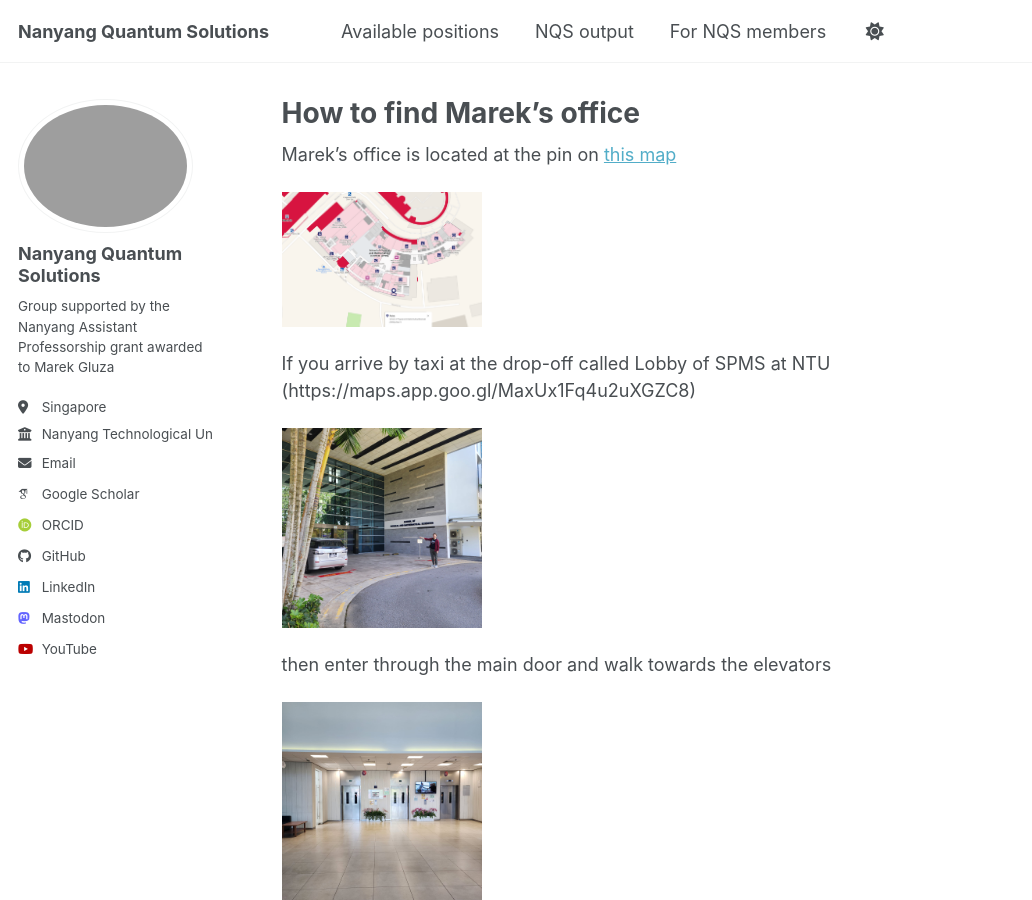
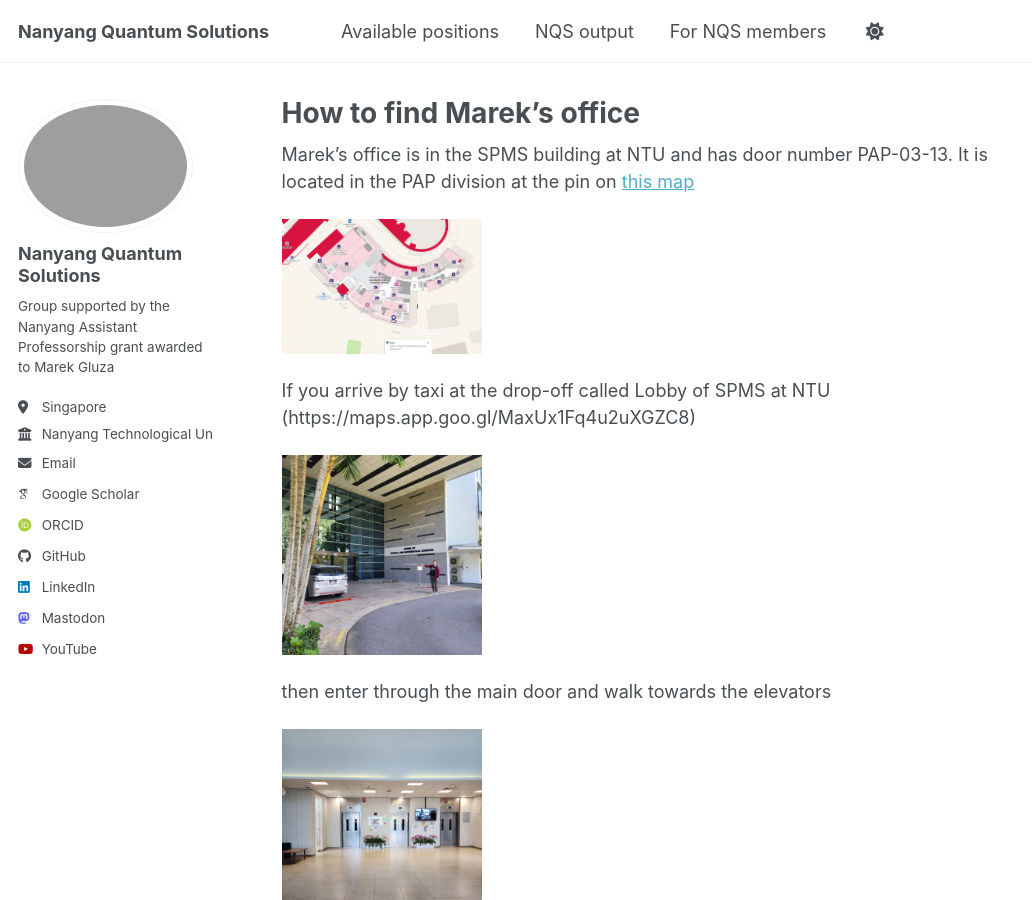
Before and after one commit to marekgluza/marekgluza.github.io, a Jekyll site: the page built from how_to_find_Marek.md, in a window 1280 px wide and 900 px high. Shown: the whole window, without its empty margins (0-1032 px from the left). Built offline with Jekyll 4.4.1, drawn with Linux system fonts in a browser that asks for light colours; some web fonts are replaced; a script bundle is joined from its source files by our own code; library files that are not in the unit come from our copies.

Commit message:
Update how_to_find_Marek.md

```diff
--- a/how_to_find_Marek.md
+++ b/how_to_find_Marek.md
@@ -2,7 +2,8 @@
 title: "How to find Marek's office"
 excerpt: ""
 ---
-Marek's office is located at the pin on [this map](https://maps.ntu.edu.sg/?mazemap_share_url=https%3A%2F%2Fuse.mazemap.com%2F%3Futm_medium%3Dlongurl%23v%3D1%26config%3Dntu-sg%26zlevel%3D3%26center%3D103.682088%2C1.341895%26zoom%3D19%26campusid%3D2123%26sharepoitype%3Dpoi%26sharepoi%3D1003300012)
+Marek's office is in the SPMS building at NTU and has door number PAP-03-13.
+It is located in the PAP division at the pin on [this map](https://maps.ntu.edu.sg/?mazemap_share_url=https%3A%2F%2Fuse.mazemap.com%2F%3Futm_medium%3Dlongurl%23v%3D1%26config%3Dntu-sg%26zlevel%3D3%26center%3D103.682088%2C1.341895%26zoom%3D19%26campusid%3D2123%26sharepoitype%3Dpoi%26sharepoi%3D1003300012)
 
 <img src="../images/spms_map_office.png" alt="Description" width="200">
 
```
